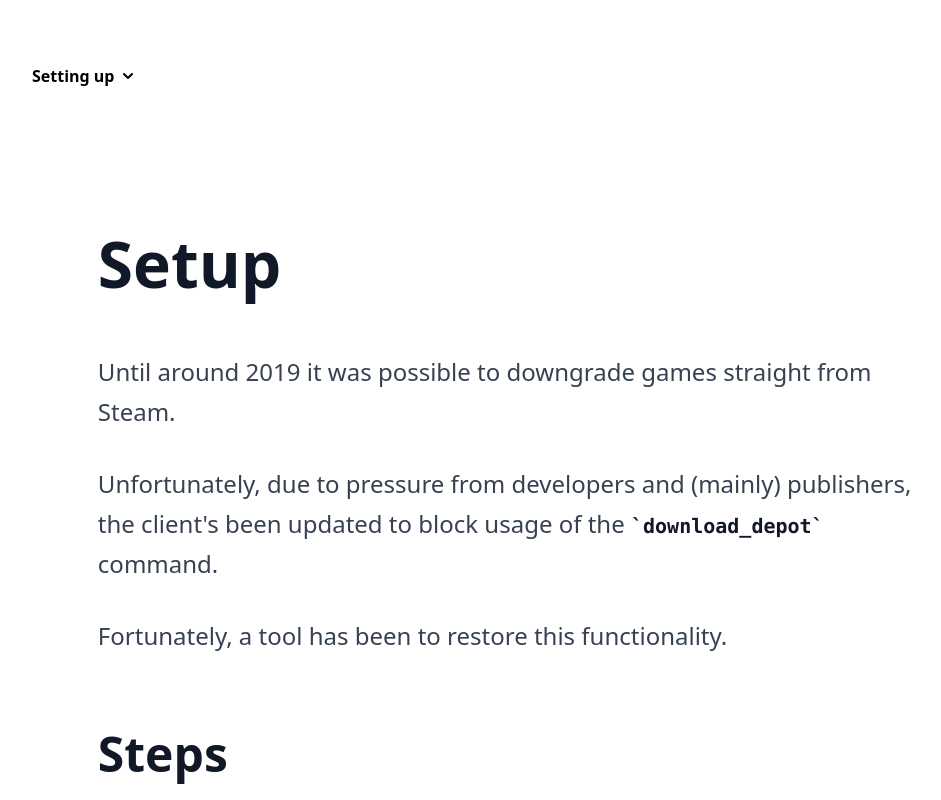
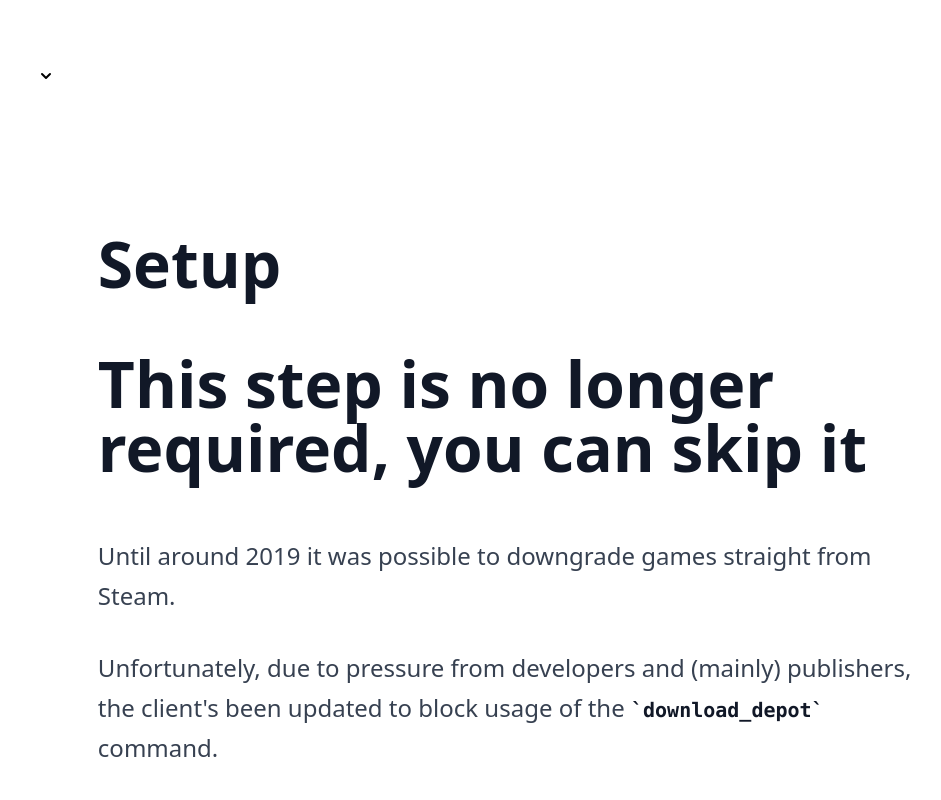
Before and after one commit to byhemechi/downgradeTutorial, a Next.js app: page /steps/1-setup in a window 1280 px wide. Shown: the top 800 px of the page, without its empty margins (128-1069 px from the left). Built offline with nearby package versions, Linux system fonts and the light colour scheme.

Commit message:
update to remove downgrade patcher

```diff
--- a/pages/steps/1-setup.md
+++ b/pages/steps/1-setup.md
@@ -1,4 +1,6 @@
 # Setup
+
+# This step is no longer required, you can skip it
 
 Until around 2019 it was possible to downgrade games straight from Steam.
 
--- a/steps.ts
+++ b/steps.ts
@@ -1,6 +1,5 @@
 const steps = new Map([
   ["/", "Introduction"],
-  ["/steps/1-setup", "Setting up"],
   ["/steps/2-console", "Getting a steam console"],
   ["/steps/3-manifest", "Building a download command"],
   ["/steps/4-finish-line", "Finishing steps"],
```
